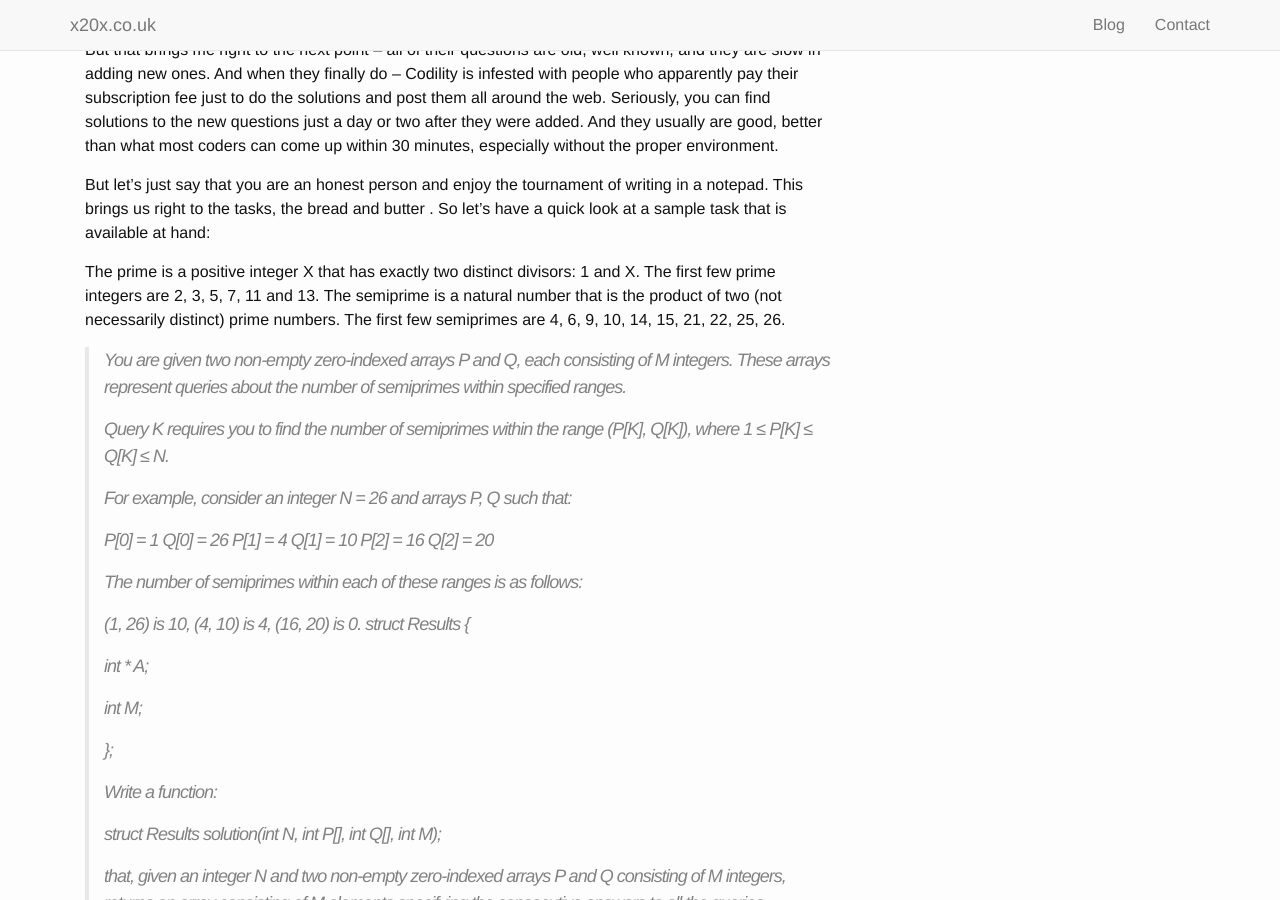
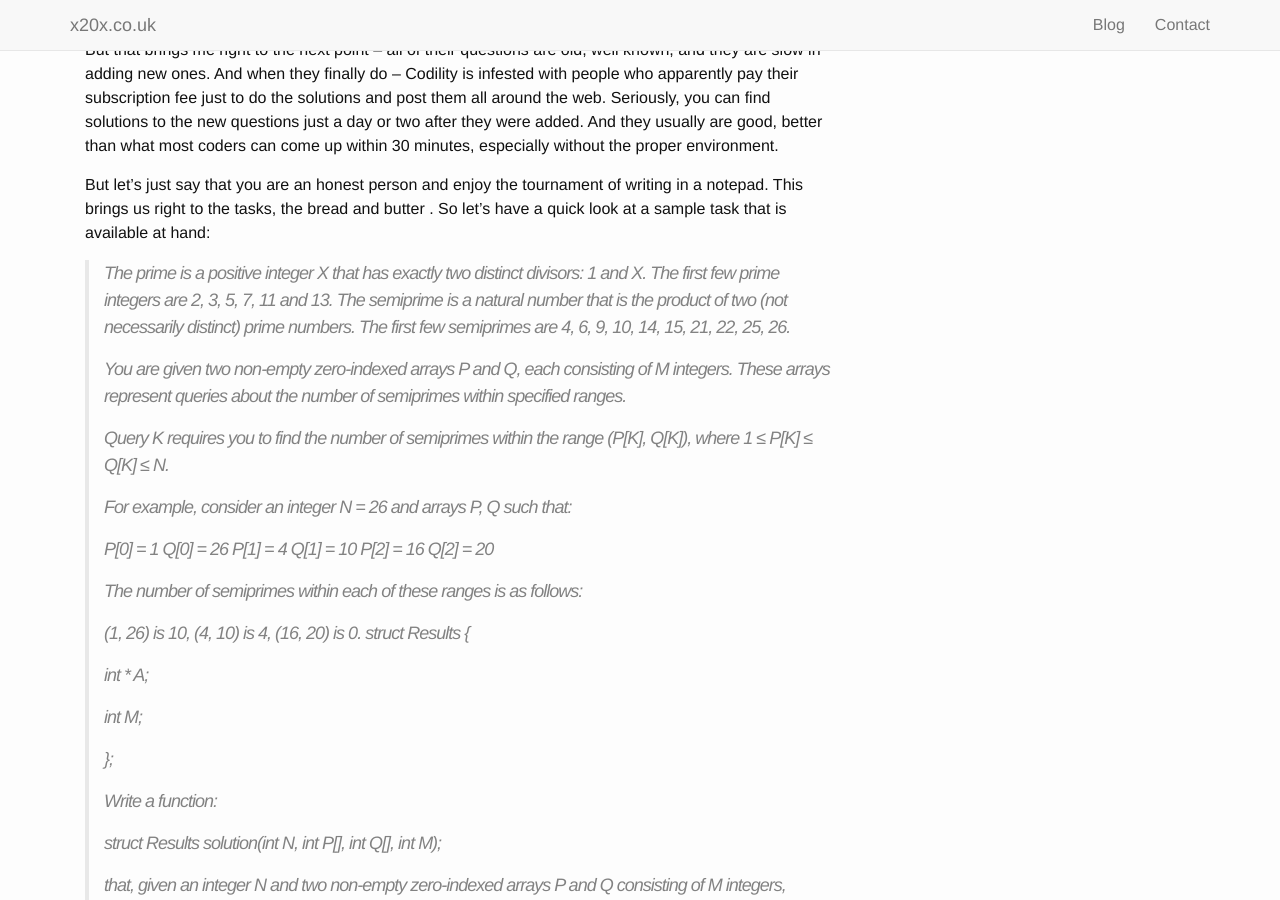
Before and after one commit to AidaPaul/puciek.github.io, a Jekyll site: the page built from _posts/2014-02-17-why-i-refuse-to-use-codility-and-so-should-you.markdown, in a window 1280 px wide and 900 px high, scrolled down 631 px. Built offline with Jekyll 4.4.1, drawn with Linux system fonts in a browser that asks for light colours; comment, search, counter and statistics services are not loaded.

Commit message:
Formatting fix

```diff
--- a/_posts/2014-02-17-why-i-refuse-to-use-codility-and-so-should-you.markdown
+++ b/_posts/2014-02-17-why-i-refuse-to-use-codility-and-so-should-you.markdown
@@ -14,9 +14,9 @@ But that brings me right to the next point – all of their questions are old, w
 
 But let’s just say that you are an honest person and enjoy the tournament of writing in a notepad. This brings us right to the tasks, the bread and butter . So let’s have a quick look at a sample task that is available at hand:
 
-The prime is a positive integer X that has exactly two distinct divisors: 1 and X. The first few prime integers are 2, 3, 5, 7, 11 and 13.
-The semiprime is a natural number that is the product of two (not necessarily distinct) prime numbers. The first few semiprimes are 4, 6, 9, 10, 14, 15, 21, 22, 25, 26.
-
+>The prime is a positive integer X that has exactly two distinct divisors: 1 and X. The first few prime integers are 2, 3, 5, 7, 11 and 13.
+>The semiprime is a natural number that is the product of two (not necessarily distinct) prime numbers. The first few semiprimes are 4, 6, 9, 10, 14, 15, 21, 22, 25, 26.
+>
 >You are given two non-empty zero-indexed arrays P and Q, each consisting of M integers. These arrays represent queries about the number of semiprimes within specified ranges.
 >
 >Query K requires you to find the number of semiprimes within the range (P[K], Q[K]), where 1 ≤ P[K] ≤ Q[K] ≤ N.
```
